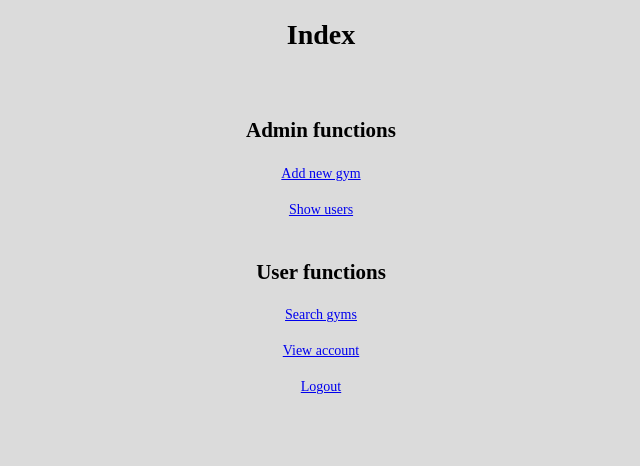
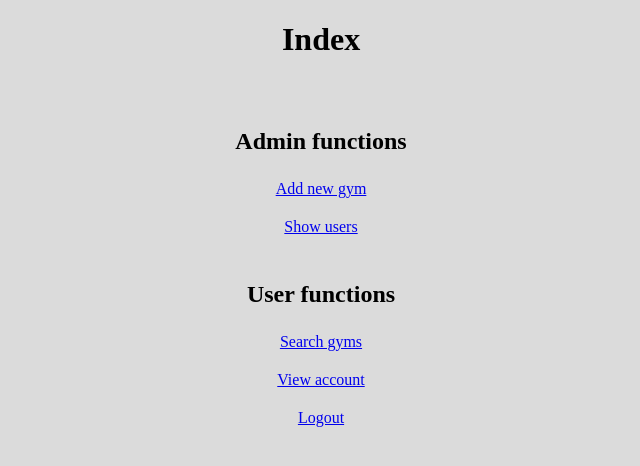
Before and after one commit to JoJoensuu/Kuntosalisovellus, a Flask app: page / in a window 1280 px wide. Shown: the top 466 px of the page, without its empty margins (319-959 px from the left). Run offline with Flask 2, Linux system fonts and the light colour scheme; the visitor is signed in with stand-in values (Sample User, id 1).

Commit message:
increased font size

```diff
--- a/templates/change_password.html
+++ b/templates/change_password.html
@@ -5,7 +5,7 @@
             body {
                 background-color: rgb(219, 219, 219);
                 color: black;
-                font-size: 14px;
+                font-size: 16px;
             }
         </style>
         <title>Joni's Gym app</title>
--- a/templates/gym_info.html
+++ b/templates/gym_info.html
@@ -5,7 +5,7 @@
             body {
                 background-color: rgb(219, 219, 219);
                 color: black;
-                font-size: 14px;
+                font-size: 16px;
             }
 
             .mainTable {
--- a/templates/index.html
+++ b/templates/index.html
@@ -5,7 +5,7 @@
             body {
                 background-color: rgb(219, 219, 219);
                 color: black;
-                font-size: 14px;
+                font-size: 16px;
             }
 
             .adminTable {
--- a/templates/login.html
+++ b/templates/login.html
@@ -5,7 +5,7 @@
             body {
                 background-color: rgb(219, 219, 219);
                 color: black;
-                font-size: 14px;
+                font-size: 16px;
             }
         </style>
         <title>Joni's Gym app</title>
--- a/templates/modify_gym.html
+++ b/templates/modify_gym.html
@@ -5,7 +5,7 @@
             body {
                 background-color: rgb(219, 219, 219);
                 color: black;
-                font-size: 14px;
+                font-size: 16px;
             }
 
             .inputRow {
--- a/templates/new_gym.html
+++ b/templates/new_gym.html
@@ -5,7 +5,7 @@
             body {
                 background-color: rgb(219, 219, 219);
                 color: black;
-                font-size: 14px;
+                font-size: 16px;
             }
 
             .inputRow {
--- a/templates/new_review.html
+++ b/templates/new_review.html
@@ -5,7 +5,7 @@
             body {
                 background-color: rgb(219, 219, 219);
                 color: black;
-                font-size: 14px;
+                font-size: 16px;
             }
         </style>
         <title>Joni's Gym app</title>
--- a/templates/register.html
+++ b/templates/register.html
@@ -5,7 +5,7 @@
             body {
                 background-color: rgb(219, 219, 219);
                 color: black;
-                font-size: 14px;
+                font-size: 16px;
             }
         </style>
         <title>Joni's Gym app</title>
--- a/templates/search.html
+++ b/templates/search.html
@@ -5,7 +5,7 @@
             body {
                 background-color: rgb(219, 219, 219);
                 color: black;
-                font-size: 14px;
+                font-size: 16px;
             }
 
             .large-table {
--- a/templates/show_reviews.html
+++ b/templates/show_reviews.html
@@ -5,7 +5,7 @@
             body {
                 background-color: rgb(219, 219, 219);
                 color: black;
-                font-size: 14px;
+                font-size: 16px;
             }
 
             .largeTable {
--- a/templates/subscribe.html
+++ b/templates/subscribe.html
@@ -5,7 +5,7 @@
             body {
                 background-color: rgb(219, 219, 219);
                 color: black;
-                font-size: 14px;
+                font-size: 16px;
             }
         </style>
         <title>Joni's Gym app</title>
--- a/templates/user_info.html
+++ b/templates/user_info.html
@@ -5,7 +5,7 @@
             body {
                 background-color: rgb(219, 219, 219);
                 color: black;
-                font-size: 14px;
+                font-size: 16px;
             }
 
             .largeTable {
--- a/templates/users.html
+++ b/templates/users.html
@@ -5,7 +5,7 @@
             body {
                 background-color: rgb(219, 219, 219);
                 color: black;
-                font-size: 14px;
+                font-size: 16px;
             }
 
             .largeTable {
```
